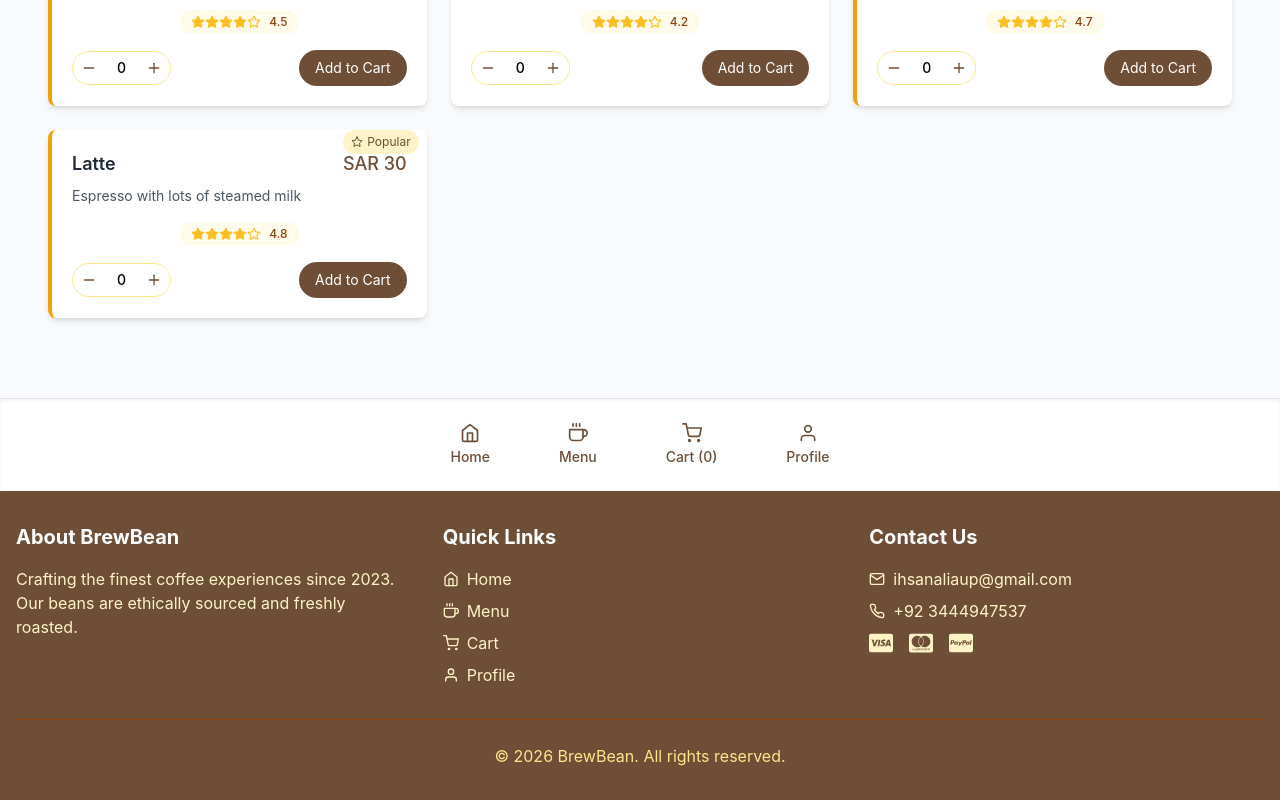
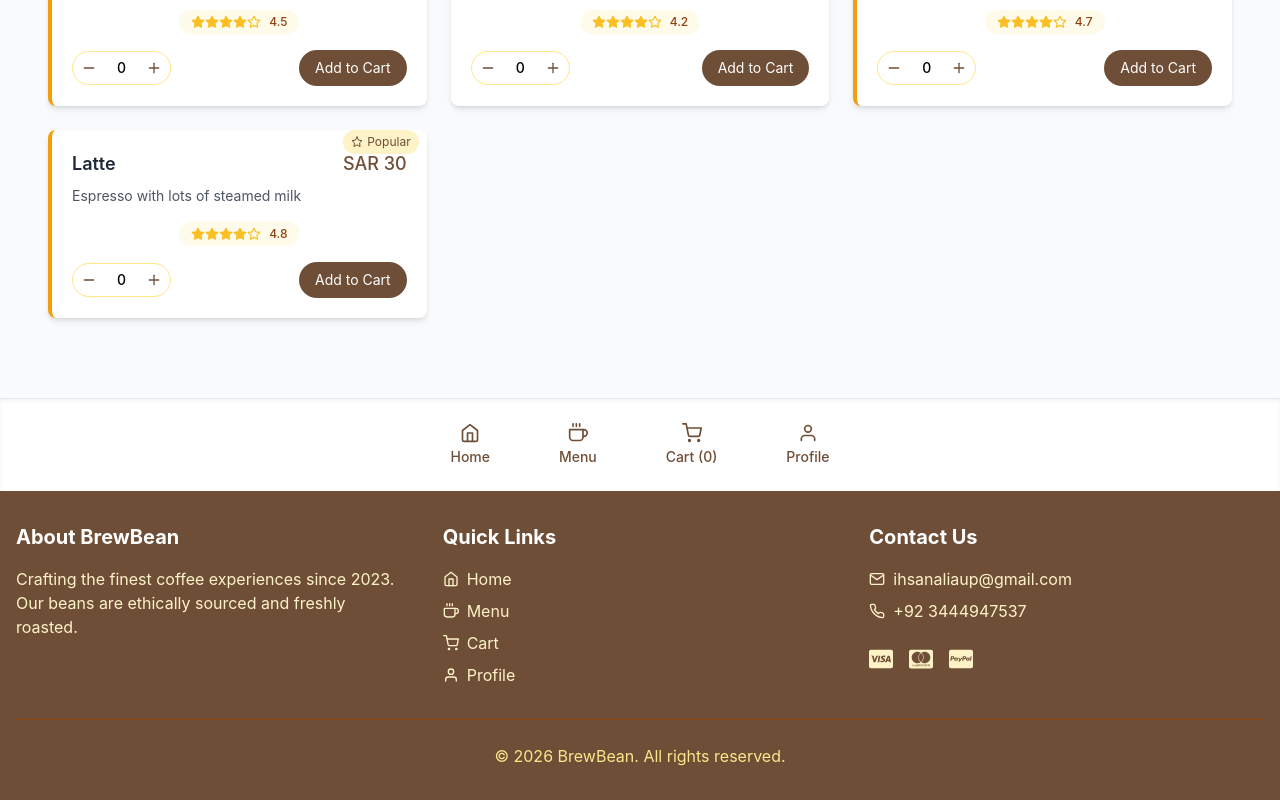
Before and after one commit to ihsanayaan/coffee-shop, a React (Create React App) app: page /menu in a window 1280 px wide. Shown: the part 392-1192 px from the top of the page. Built offline with nearby package versions, Linux system fonts and the light colour scheme.

Commit message:
Fix: ESLint errors - href and unused imports

```diff
--- a/src/components/Footer.js
+++ b/src/components/Footer.js
@@ -58,6 +58,7 @@ const Footer = () => {
                 <span dir="ltr">+92 3444947537</span>
               </div>
               <div className="flex ltr:space-x-4 rtl:space-x-reverse rtl:space-x-4 mt-4">
+                <div className="flex ltr:space-x-4 rtl:space-x-reverse rtl:space-x-4 mt-4">
   <button type="button" className="text-2xl hover:text-white transition-colors cursor-default">
     <FaCcVisa />
   </button>
@@ -67,6 +68,7 @@ const Footer = () => {
   <button type="button" className="text-2xl hover:text-white transition-colors cursor-default">
     <FaCcPaypal />
   </button>
+</div>
               </div>
             </div>
           </div>
--- a/src/pages/Menu.jsx
+++ b/src/pages/Menu.jsx
@@ -1,5 +1,5 @@
 import React, { useState } from 'react';
-import { FiCoffee, FiPlus, FiMinus, FiSearch, FiStar, FiShoppingCart } from 'react-icons/fi';
+import { FiCoffee, FiPlus, FiMinus, FiSearch, FiStar} from 'react-icons/fi';
 import { toast } from 'react-toastify';
 import 'react-toastify/dist/ReactToastify.css';
 import { useTranslation } from 'react-i18next';
--- a/src/pages/Profile.jsx
+++ b/src/pages/Profile.jsx
@@ -1,5 +1,5 @@
 import React, { useState } from 'react';
-import { FiUser, FiEdit, FiSave, FiClock, FiMapPin, FiMail, FiPhone, FiLock, FiAward } from 'react-icons/fi';
+import { FiUser, FiEdit, FiSave, FiClock, FiLock, FiAward } from 'react-icons/fi';
 import { FaCoffee } from 'react-icons/fa';
 import { useTranslation } from 'react-i18next';
 import { toast } from 'react-toastify';
```
Lines whose indentation alone changed are shown as unchanged.
